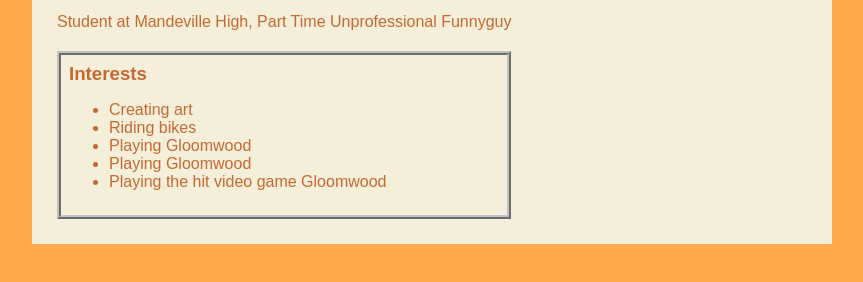
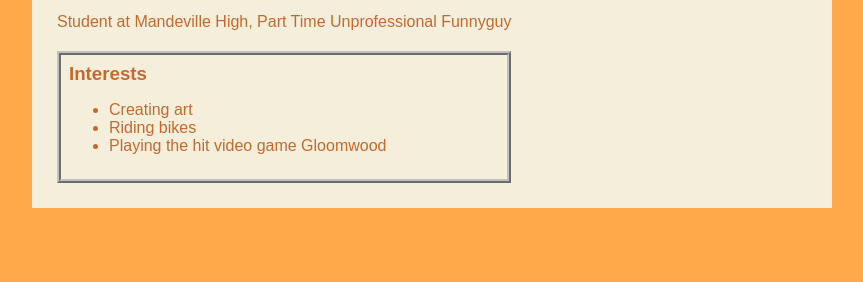
Before and after one commit to dlangenstein/dlangenstein.github.io, a plain HTML site: page index.html in a window 1280 px wide. Shown: the part 446-728 px from the top of the page, without its empty margins (208-1071 px from the left). Drawn offline with Linux system fonts and the light colour scheme.

Commit message:
add index.html and css files

```diff
--- a/index.html
+++ b/index.html
@@ -35,8 +35,6 @@
             <ul>
               <li>Creating art</li>
               <li>Riding bikes</li>
-              <li>Playing Gloomwood</li>
-              <li>Playing Gloomwood</li>
               <li>Playing the hit video game Gloomwood</li>
             </ul>
           </div>
```
